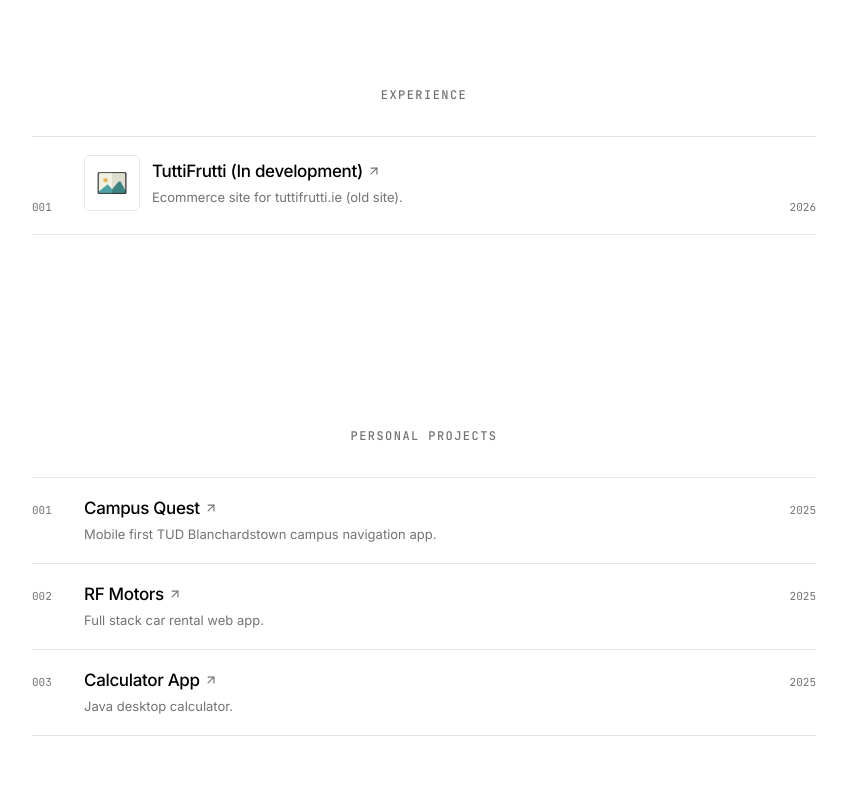
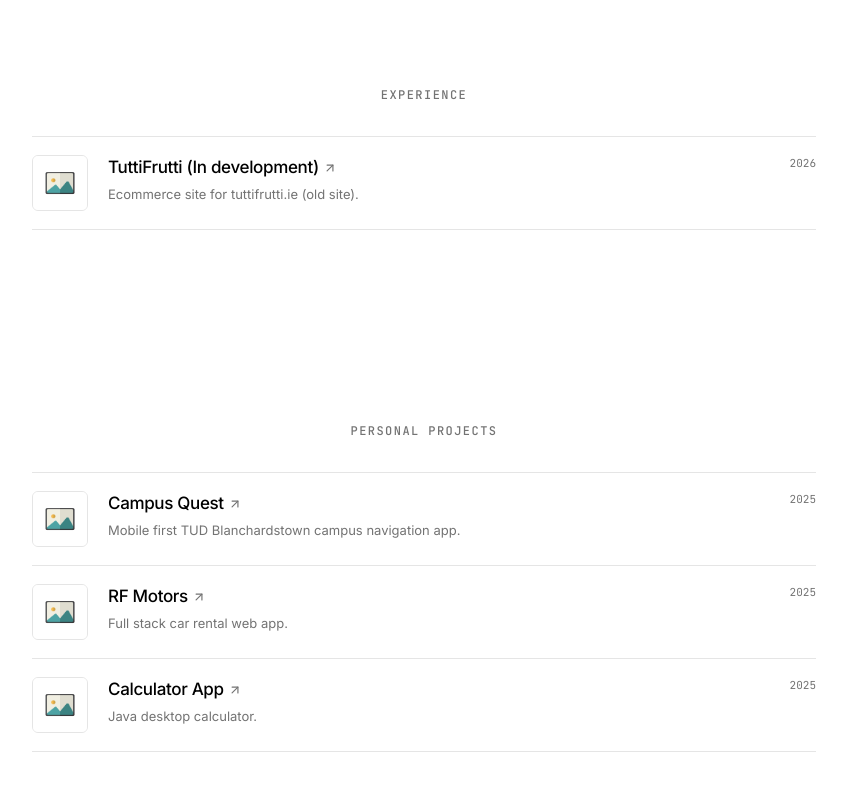
Before and after one commit to chidozieonyejelem/portfolio, a Next.js app: page / in a window 1280 px wide. Shown: the part 1620-2420 px from the top of the page, without its empty margins (216-1063 px from the left). Built offline with nearby package versions, Linux system fonts and the light colour scheme.

Commit message:
Project rows: logos instead of numbers, year top-right; contact -> hero links anchor + scroll-spy; mid-viewport active line fixes stack highlight

```diff
--- a/components/hero.js
+++ b/components/hero.js
@@ -31,7 +31,7 @@ export function Hero() {
         </p>
       </div>
       <p className="mt-6 max-w-[460px] text-[15px] leading-[1.6] text-[#525252]">{site.bio}</p>
-      <div className="mt-10 flex flex-wrap justify-center gap-1">
+      <div id="contact" className="mt-10 flex flex-wrap justify-center gap-1">
         {socialLinks.map((link) =>
           link.href.startsWith("mailto:") ? (
             <EmailPill
--- a/components/project-section.js
+++ b/components/project-section.js
@@ -16,7 +16,6 @@ export function ProjectSection({ id, label, items }) {
             href={item.href}
             external={item.external}
             image={item.image}
-            preview={item.preview}
           />
         ))}
       </div>
--- a/components/site-header.js
+++ b/components/site-header.js
@@ -9,25 +9,26 @@ const navLinks = [
   { label: "projects", href: "#projects", section: "projects" },
   { label: "stack", href: "#stack", section: "stack" },
   { label: "certs", href: "#certificates", section: "certificates" },
-  { label: "contact", href: "#top", section: null },
+  { label: "contact", href: "#contact", section: "contact" },
 ];
 
-const sectionIds = navLinks.map((link) => link.section).filter(Boolean);
+// In top-to-bottom page order (contact = the hero's links block, near the top).
+const sectionOrder = ["contact", "about", "experience", "projects", "stack", "certificates"];
 
 export function SiteHeader() {
   const [active, setActive] = useState("");
 
   useEffect(() => {
     const onScroll = () => {
-      const line = 110; // header height + buffer
+      const line = window.innerHeight * 0.4; // ~40% down the viewport
       let current = "";
-      for (const id of sectionIds) {
+      for (const id of sectionOrder) {
         const el = document.getElementById(id);
         if (el && el.getBoundingClientRect().top <= line) current = id;
       }
-      // when scrolled to the very bottom, force the last section active
-      if (window.innerHeight + window.scrollY >= document.documentElement.scrollHeight - 2) {
-        current = sectionIds[sectionIds.length - 1];
+      // at the very bottom, the last section wins (it may be too short to reach the line)
+      if (window.innerHeight + window.scrollY >= document.documentElement.scrollHeight - 4) {
+        current = sectionOrder[sectionOrder.length - 1];
       }
       setActive(current);
     };
--- a/components/work-row.js
+++ b/components/work-row.js
@@ -1,21 +1,10 @@
 import Image from "next/image";
 import { ArrowUpRight } from "lucide-react";
 
-export function WorkRow({
-  num,
-  title,
-  description,
-  year,
-  href,
-  external = false,
-  image,
-  preview,
-}) {
+export function WorkRow({ num, title, description, year, href, external = false, image }) {
   const content = (
-    <div className="relative grid grid-cols-[32px_1fr_80px] items-baseline gap-5 border-t-[0.5px] border-[#e5e5e5] py-[18px] [transition:padding-left_0.25s_ease] group-hover:pl-2">
-      <span className="font-mono text-[11px] text-[#737373]">{num}</span>
-      <div className="flex items-center gap-3">
-        {image && preview === "inline" ? (
+    <div className="grid grid-cols-[auto_1fr_auto] items-start gap-5 border-t-[0.5px] border-[#e5e5e5] py-[18px] [transition:padding-left_0.25s_ease] group-hover:pl-2">
+      {image ? (
         <Image
           src={image}
           alt=""
@@ -23,23 +12,19 @@ export function WorkRow({
           height={56}
           className="h-14 w-14 shrink-0 rounded-md border-[0.5px] border-[#e5e5e5] object-cover"
         />
-        ) : null}
-        <div>
+      ) : (
+        <span className="font-mono text-[11px] text-[#737373]">{num}</span>
+      )}
+      <div className="min-w-0">
         <h3 className="flex items-center gap-1 text-[17px] font-medium tracking-[-0.02em] text-black">
           {title}
           {href && external ? (
-              <ArrowUpRight className="h-3.5 w-3.5 text-[#737373]" aria-hidden="true" />
+            <ArrowUpRight className="h-3.5 w-3.5 shrink-0 text-[#737373]" aria-hidden="true" />
           ) : null}
         </h3>
         {description ? <p className="mt-1 text-[13px] text-[#737373]">{description}</p> : null}
       </div>
-      </div>
-      <span className="text-right font-mono text-[11px] text-[#737373]">{year}</span>
-      {image && preview === "hover" ? (
-        <div className="pointer-events-none absolute bottom-full left-8 z-10 mb-2 w-[200px] overflow-hidden rounded-lg border-[0.5px] border-[#e5e5e5] opacity-0 shadow-md transition-opacity duration-200 group-hover:opacity-100">
-          <Image src={image} alt="" width={200} height={125} className="h-auto w-full object-cover" />
-        </div>
-      ) : null}
+      <span className="shrink-0 font-mono text-[11px] text-[#737373]">{year}</span>
     </div>
   );
 
```
Also changed, not shown: lib/content.js. Lines whose indentation alone changed are shown as unchanged.
